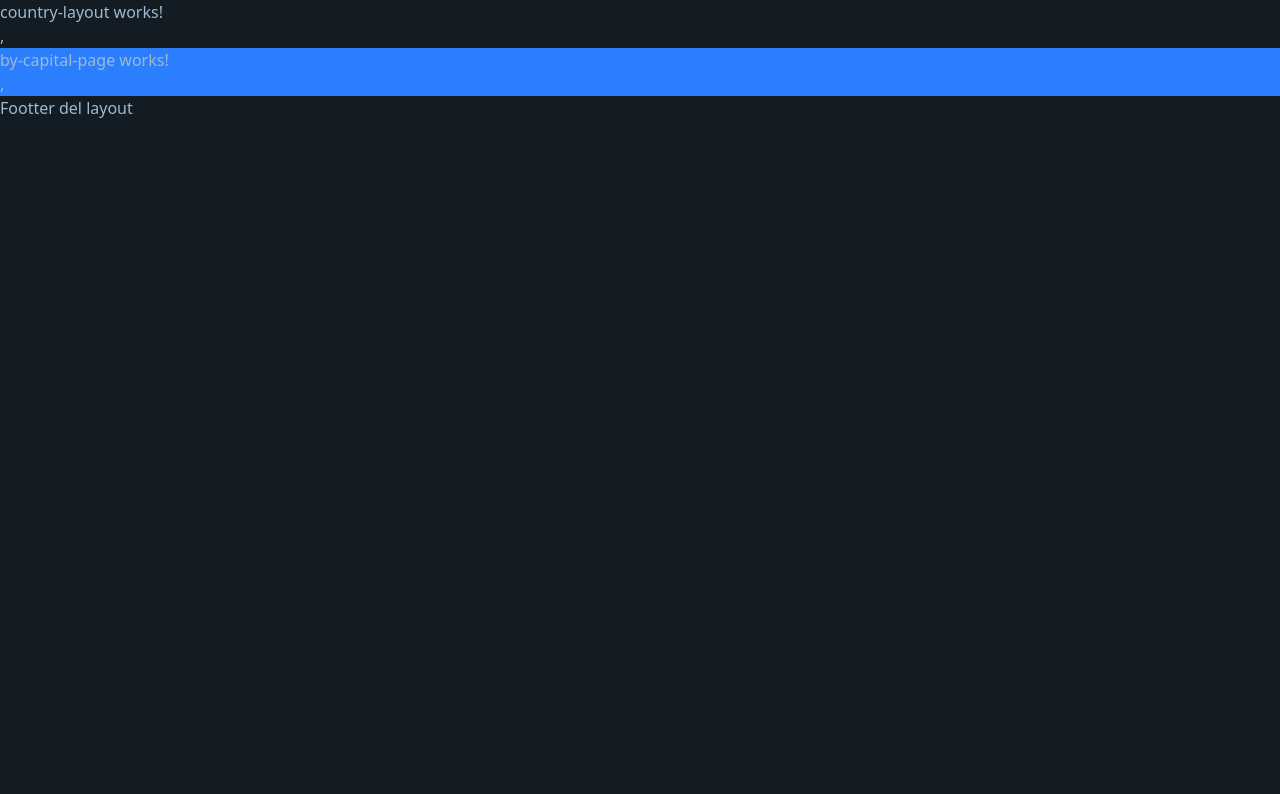
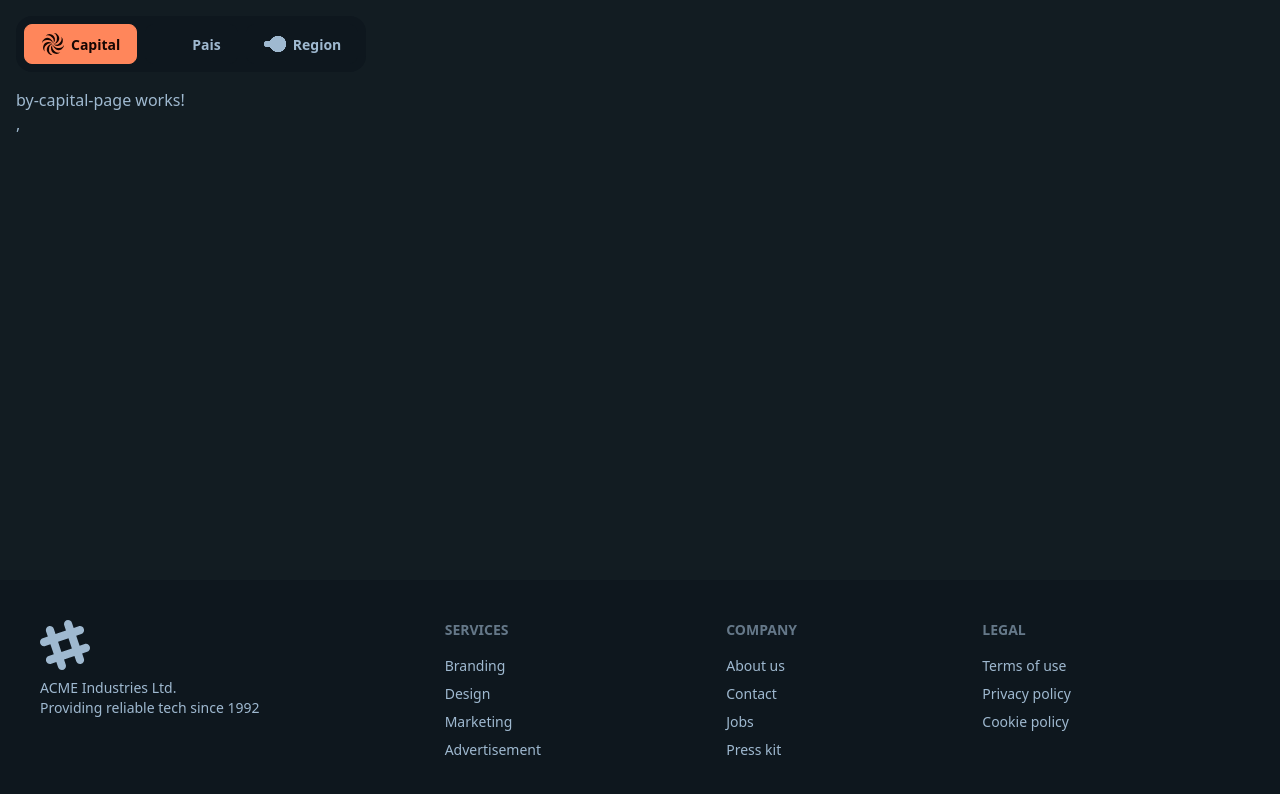
Before and after one commit to victor-ramirez-motivus/angular-motivus, an Angular app in the folder country-app/: page /country/by-capital in a window 1280 px wide. Shown: the top 794 px of the page. Built offline with nearby package versions, Linux system fonts and the light colour scheme.

Commit message:
some changes

```diff
--- a/country-app/src/app/app.component.html
+++ b/country-app/src/app/app.component.html
@@ -1 +1,7 @@
-<router-outlet />
+<main class="m-auto flex-grow flex flex-col min-h-screen">
+    <router-outlet />
+
+    <div class="flex-1 flex-grow"></div>
+
+    <app-footer/>
+</main>
--- a/country-app/src/app/app.component.ts
+++ b/country-app/src/app/app.component.ts
@@ -1,9 +1,10 @@
 import { Component } from '@angular/core';
 import { RouterOutlet } from '@angular/router';
+import { FooterComponent } from "./shared/components/footer/footer.component";
 
 @Component({
   selector: 'app-root',
-  imports: [RouterOutlet],
+  imports: [RouterOutlet, FooterComponent],
   templateUrl: './app.component.html',
 })
 export class AppComponent {
--- /dev/null
+++ b/country-app/src/app/country/components/top-menu/top-menu.component.html
@@ -0,0 +1,31 @@
+<nav class="p-4 w-full">
+    <ul class="menu bg-base-200 sm:menu-horizontal rounded-box gap-2 justify-center ">
+        <li>
+            <a
+            routerLink="by-capital"
+            routerLinkActive="btn-primary"
+            class="btn">
+            <svg xmlns="http://www.w3.org/2000/svg" width="24" height="24" viewBox="0 0 24 24"><path fill="currentColor" d="M20.27,4.74a4.93,4.93,0,0,1,1.52,4.61,5.32,5.32,0,0,1-4.1,4.51,5.12,5.12,0,0,1-5.2-1.5,5.53,5.53,0,0,0,6.13-1.48A5.66,5.66,0,0,0,20.27,4.74ZM12.32,11.53a5.49,5.49,0,0,0-1.47-6.2A5.57,5.57,0,0,0,4.71,3.72,5.17,5.17,0,0,1,9.53,2.2,5.52,5.52,0,0,1,13.9,6.45,5.28,5.28,0,0,1,12.32,11.53ZM19.2,20.29a4.92,4.92,0,0,1-4.72,1.49,5.32,5.32,0,0,1-4.34-4.05A5.2,5.2,0,0,1,11.6,12.5a5.6,5.6,0,0,0,1.51,6.13A5.63,5.63,0,0,0,19.2,20.29ZM3.79,19.38A5.18,5.18,0,0,1,2.32,14a5.3,5.3,0,0,1,4.59-4,5,5,0,0,1,4.58,1.61,5.55,5.55,0,0,0-6.32,1.69A5.46,5.46,0,0,0,3.79,19.38ZM12.23,12a5.11,5.11,0,0,0,3.66-5,5.75,5.75,0,0,0-3.18-6,5,5,0,0,1,4.42,2.3,5.21,5.21,0,0,1,.24,5.92A5.4,5.4,0,0,1,12.23,12ZM11.76,12a5.18,5.18,0,0,0-3.68,5.09,5.58,5.58,0,0,0,3.19,5.79c-1,.35-2.9-.46-4-1.68A5.51,5.51,0,0,1,11.76,12ZM23,12.63a5.07,5.07,0,0,1-2.35,4.52,5.23,5.23,0,0,1-5.91.2,5.24,5.24,0,0,1-2.67-4.77,5.51,5.51,0,0,0,5.45,3.33A5.52,5.52,0,0,0,23,12.63ZM1,11.23a5,5,0,0,1,2.49-4.5,5.23,5.23,0,0,1,5.81-.06,5.3,5.3,0,0,1,2.61,4.74A5.56,5.56,0,0,0,6.56,8.06,5.71,5.71,0,0,0,1,11.23Z"><animateTransform attributeName="transform" dur="1.5s" repeatCount="indefinite" type="rotate" values="0 12 12;360 12 12"/></path></svg>
+            Capital
+            </a>
+        </li>
+        <li>
+            <a
+            routerLink="by-country"
+            routerLinkActive="btn-primary"
+            class="btn">
+            <svg xmlns="http://www.w3.org/2000/svg" width="24" height="24" viewBox="0 0 24 24"><circle cx="12" cy="12" r="0" fill="currentColor"><animate id="SVGHRb9bJhy" fill="freeze" attributeName="r" begin="0;SVGUoIUme6Z.begin+0.4s" calcMode="spline" dur="1.2s" keySplines=".52,.6,.25,.99" values="0;11"/><animate fill="freeze" attributeName="opacity" begin="0;SVGUoIUme6Z.begin+0.4s" calcMode="spline" dur="1.2s" keySplines=".52,.6,.25,.99" values="1;0"/></circle><circle cx="12" cy="12" r="0" fill="currentColor"><animate id="SVGaun8abat" fill="freeze" attributeName="r" begin="SVGHRb9bJhy.begin+0.4s" calcMode="spline" dur="1.2s" keySplines=".52,.6,.25,.99" values="0;11"/><animate fill="freeze" attributeName="opacity" begin="SVGHRb9bJhy.begin+0.4s" calcMode="spline" dur="1.2s" keySplines=".52,.6,.25,.99" values="1;0"/></circle><circle cx="12" cy="12" r="0" fill="currentColor"><animate id="SVGUoIUme6Z" fill="freeze" attributeName="r" begin="SVGHRb9bJhy.begin+0.8s" calcMode="spline" dur="1.2s" keySplines=".52,.6,.25,.99" values="0;11"/><animate fill="freeze" attributeName="opacity" begin="SVGHRb9bJhy.begin+0.8s" calcMode="spline" dur="1.2s" keySplines=".52,.6,.25,.99" values="1;0"/></circle></svg>
+            Pais
+            </a>
+        </li>
+        <li>
+            <a
+            routerLink="by-region"
+            routerLinkActive="btn-primary"
+            class="btn">
+                <svg xmlns="http://www.w3.org/2000/svg" width="24" height="24" viewBox="0 0 24 24"><defs><filter id="SVGg4wYRcsm"><feGaussianBlur in="SourceGraphic" result="y" stdDeviation="1.5"/><feColorMatrix in="y" result="z" values="1 0 0 0 0 0 1 0 0 0 0 0 1 0 0 0 0 0 18 -7"/><feBlend in="SourceGraphic" in2="z"/></filter></defs><g fill="currentColor" filter="url(#SVGg4wYRcsm)"><circle cx="4" cy="12" r="3"><animate attributeName="cx" calcMode="spline" dur="0.75s" keySplines=".56,.52,.17,.98;.56,.52,.17,.98" repeatCount="indefinite" values="4;9;4"/><animate attributeName="r" calcMode="spline" dur="0.75s" keySplines=".56,.52,.17,.98;.56,.52,.17,.98" repeatCount="indefinite" values="3;8;3"/></circle><circle cx="15" cy="12" r="8"><animate attributeName="cx" calcMode="spline" dur="0.75s" keySplines=".56,.52,.17,.98;.56,.52,.17,.98" repeatCount="indefinite" values="15;20;15"/><animate attributeName="r" calcMode="spline" dur="0.75s" keySplines=".56,.52,.17,.98;.56,.52,.17,.98" repeatCount="indefinite" values="8;3;8"/></circle></g></svg>
+            Region
+            </a>
+        </li>
+    </ul>
+</nav>
--- a/country-app/src/app/country/layouts/country-layout/country-layout.component.html
+++ b/country-app/src/app/country/layouts/country-layout/country-layout.component.html
@@ -1,8 +1,4 @@
-<p>country-layout works!</p>,
-<section class="bg-blue-500">
+<app-top-menu/>
+<section class="px-4">
     <router-outlet/>
 </section>
-
-<h3>
-    Footter del layout
-</h3>
--- a/country-app/src/app/country/layouts/country-layout/country-layout.component.ts
+++ b/country-app/src/app/country/layouts/country-layout/country-layout.component.ts
@@ -1,9 +1,10 @@
 import { Component } from '@angular/core';
 import { RouterOutlet } from '@angular/router';
+import { TopMenuComponent } from "../../components/top-menu/top-menu.component";
 
 @Component({
   selector: 'app-country-layout',
-  imports: [RouterOutlet],
+  imports: [RouterOutlet, TopMenuComponent],
   templateUrl: './country-layout.component.html',
 })
 export class CountryLayoutComponent { }
--- /dev/null
+++ b/country-app/src/app/shared/components/footer/footer.component.html
@@ -0,0 +1,40 @@
+<footer class="footer sm:footer-horizontal bg-base-200 text-base-content p-10">
+  <aside>
+    <svg
+      width="50"
+      height="50"
+      viewBox="0 0 24 24"
+      xmlns="http://www.w3.org/2000/svg"
+      fill-rule="evenodd"
+      clip-rule="evenodd"
+      class="fill-current">
+      <path
+        d="M22.672 15.226l-2.432.811.841 2.515c.33 1.019-.209 2.127-1.23 2.456-1.15.325-2.148-.321-2.463-1.226l-.84-2.518-5.013 1.677.84 2.517c.391 1.203-.434 2.542-1.831 2.542-.88 0-1.601-.564-1.86-1.314l-.842-2.516-2.431.809c-1.135.328-2.145-.317-2.463-1.229-.329-1.018.211-2.127 1.231-2.456l2.432-.809-1.621-4.823-2.432.808c-1.355.384-2.558-.59-2.558-1.839 0-.817.509-1.582 1.327-1.846l2.433-.809-.842-2.515c-.33-1.02.211-2.129 1.232-2.458 1.02-.329 2.13.209 2.461 1.229l.842 2.515 5.011-1.677-.839-2.517c-.403-1.238.484-2.553 1.843-2.553.819 0 1.585.509 1.85 1.326l.841 2.517 2.431-.81c1.02-.33 2.131.211 2.461 1.229.332 1.018-.21 2.126-1.23 2.456l-2.433.809 1.622 4.823 2.433-.809c1.242-.401 2.557.484 2.557 1.838 0 .819-.51 1.583-1.328 1.847m-8.992-6.428l-5.01 1.675 1.619 4.828 5.011-1.674-1.62-4.829z"></path>
+    </svg>
+    <p>
+      ACME Industries Ltd.
+      <br />
+      Providing reliable tech since 1992
+    </p>
+  </aside>
+  <nav>
+    <h6 class="footer-title">Services</h6>
+    <a class="link link-hover">Branding</a>
+    <a class="link link-hover">Design</a>
+    <a class="link link-hover">Marketing</a>
+    <a class="link link-hover">Advertisement</a>
+  </nav>
+  <nav>
+    <h6 class="footer-title">Company</h6>
+    <a class="link link-hover">About us</a>
+    <a class="link link-hover">Contact</a>
+    <a class="link link-hover">Jobs</a>
+    <a class="link link-hover">Press kit</a>
+  </nav>
+  <nav>
+    <h6 class="footer-title">Legal</h6>
+    <a class="link link-hover">Terms of use</a>
+    <a class="link link-hover">Privacy policy</a>
+    <a class="link link-hover">Cookie policy</a>
+  </nav>
+</footer>
--- a/country-app/src/app/shared/pages/home-page/home-page.component.html
+++ b/country-app/src/app/shared/pages/home-page/home-page.component.html
@@ -1 +1,21 @@
-<p>home-page works!</p>,
+<div
+  class="hero min-h-screen"
+  style="background-image: url(https://img.daisyui.com/images/stock/photo-1507358522600-9f71e620c44e.webp);"
+>
+  <div class="hero-overlay"></div>
+  <div class="hero-content text-neutral-content text-center">
+    <div class="max-w-md">
+      <h1 class="mb-5 text-5xl font-bold">App de paises</h1>
+      <p class="mb-5">
+        Provident cupiditate voluptatem et in. Quaerat fugiat ut assumenda excepturi exercitationem
+        quasi. In deleniti eaque aut repudiandae et a id nisi.
+      </p>
+      <button
+        routerLink="/country"
+        class="btn btn-primary"
+      >
+        Get Started
+      </button>
+    </div>
+  </div>
+</div>
--- a/country-app/src/app/shared/pages/home-page/home-page.component.ts
+++ b/country-app/src/app/shared/pages/home-page/home-page.component.ts
@@ -1,8 +1,9 @@
 import { Component } from '@angular/core';
+import { RouterLink } from '@angular/router';
 
 @Component({
   selector: 'app-home-page',
-  imports: [],
+  imports: [RouterLink],
   templateUrl: './home-page.component.html',
 })
 export class HomePageComponent { }
--- a/country-app/src/styles.css
+++ b/country-app/src/styles.css
@@ -2,4 +2,4 @@
 @import "tailwindcss";
 @plugin "daisyui" {
     themes: sunset --default;
-};
+}
```
Also changed, not shown: country-app/src/app/country/components/top-menu/top-menu.component.ts (added, +9 -0 lines), country-app/src/app/shared/components/footer/footer.component.ts (added, +8 -0 lines).
